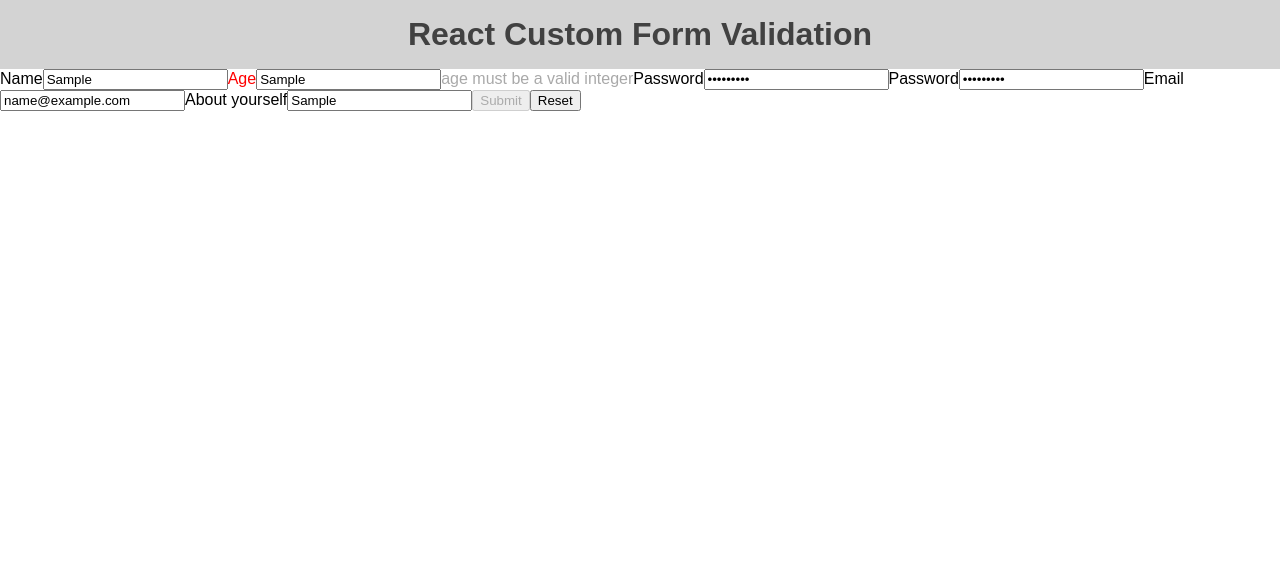
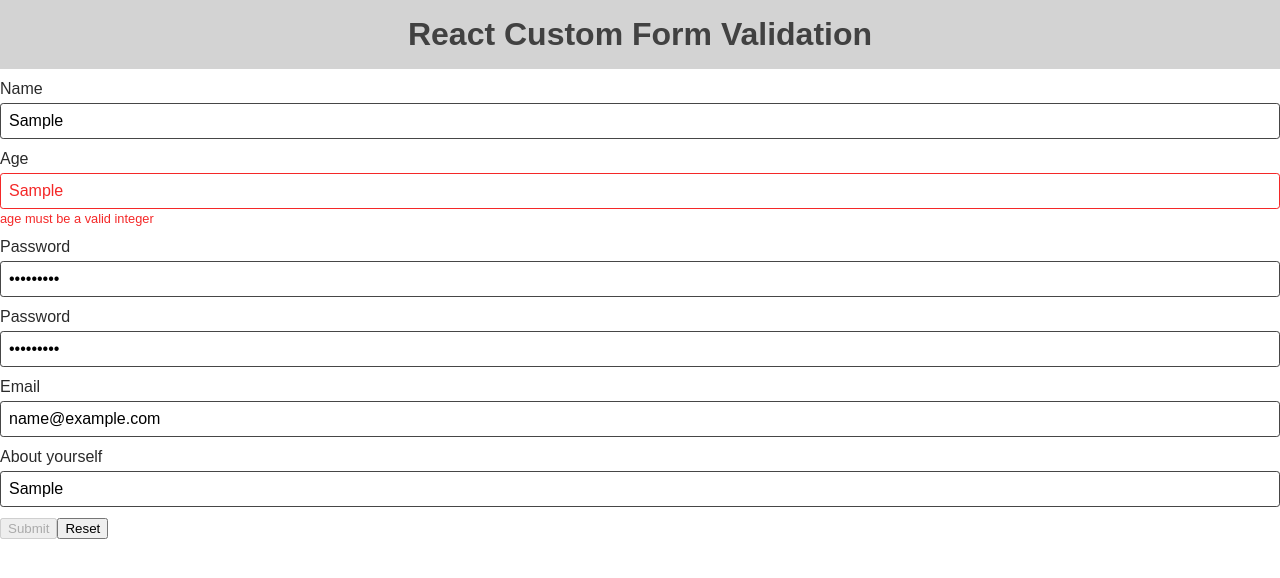
Before and after one commit to mk026/react-custom-form-validation, a React (Vite) app: page / in a window 1280 px wide. Both pictures are taken after typing "Sample", "Sample", "Sample123", "Sample123", "name@example.com", "Sample" into the empty fields and a click on the button "Submit". Shown: the top 578 px of the page. Built offline with nearby package versions, Linux system fonts and the light colour scheme.

Commit message:
Add styles for text-field component

```diff
--- /dev/null
+++ b/src/components/ui/text-field/TextField.module.css
@@ -0,0 +1,29 @@
+.wrapper {
+  margin: 0.7rem 0;
+}
+
+.input {
+  box-sizing: border-box;
+  font: inherit;
+
+  margin-top: 0.3rem;
+  padding: 0.5rem;
+  width: 100%;
+  display: block;
+
+  border: 1px solid #464646;
+  border-radius: 0.2rem;
+}
+
+.label {
+  color: #2a2a2a;
+}
+
+.message {
+  font-size: 0.8rem;
+}
+
+.error {
+  color: #f42828;
+  border-color: #f42828;
+}
--- a/src/components/ui/text-field/TextField.tsx
+++ b/src/components/ui/text-field/TextField.tsx
@@ -1,4 +1,6 @@
 import { FC, InputHTMLAttributes } from "react";
+
+import classes from "./TextField.module.css";
 
 interface TextFieldProps extends InputHTMLAttributes<HTMLInputElement> {
   label?: string;
@@ -7,14 +9,22 @@ interface TextFieldProps extends InputHTMLAttributes<HTMLInputElement> {
 }
 
 const TextField: FC<TextFieldProps> = ({ label, error, message, ...props }) => {
+  const messageStyles = [classes.message];
+  const inputStyles = [classes.input];
+
+  if (error) {
+    messageStyles.push(classes.error);
+    inputStyles.push(classes.error);
+  }
+
   return (
-    <>
-      <label style={{ color: error ? "red" : "black" }}>
+    <div className={classes.wrapper}>
+      <label className={classes.label}>
         {label}
-        <input {...props} />
+        <input className={inputStyles.join(" ")} {...props} />
       </label>
-      {message && <span style={{ color: "darkgray" }}>{message}</span>}
-    </>
+      {message && <span className={messageStyles.join(" ")}>{message}</span>}
+    </div>
   );
 };
 
```
